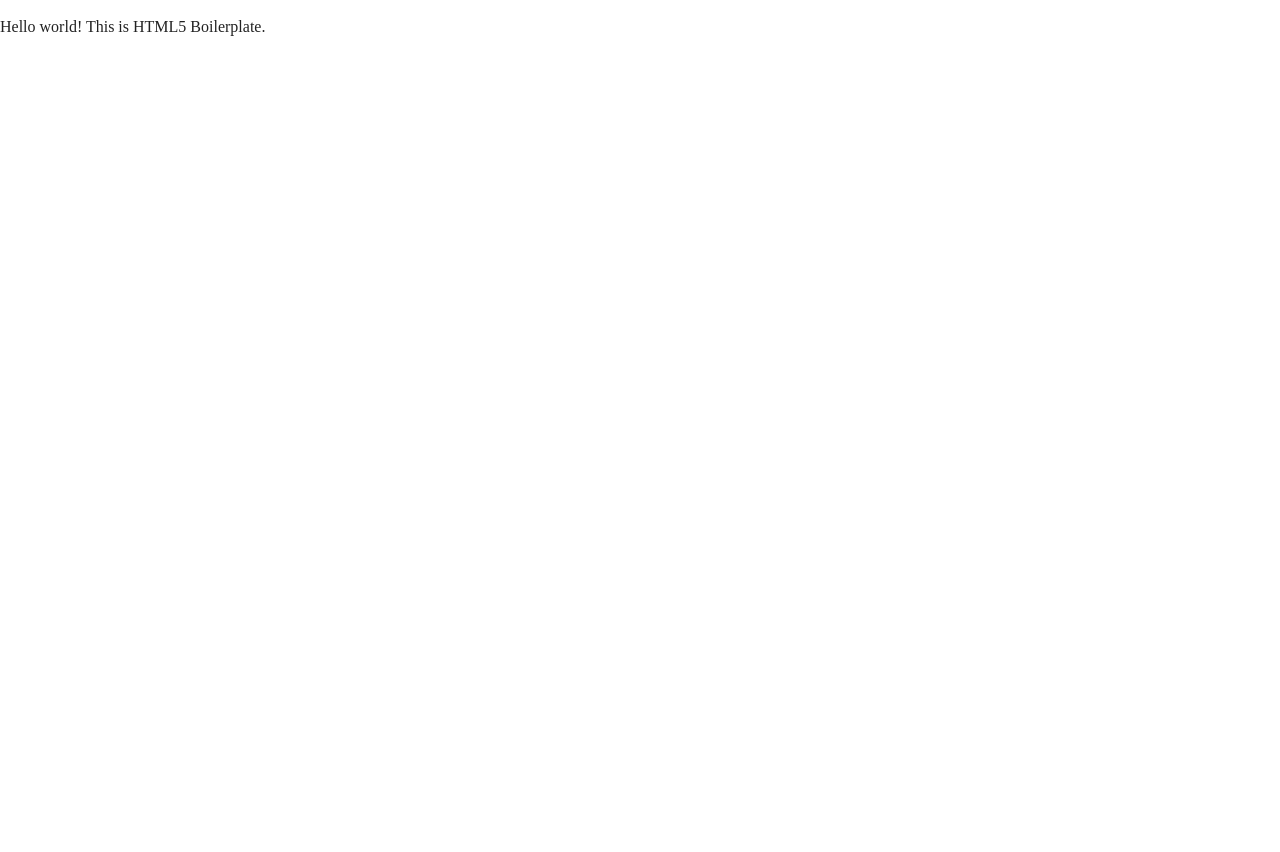
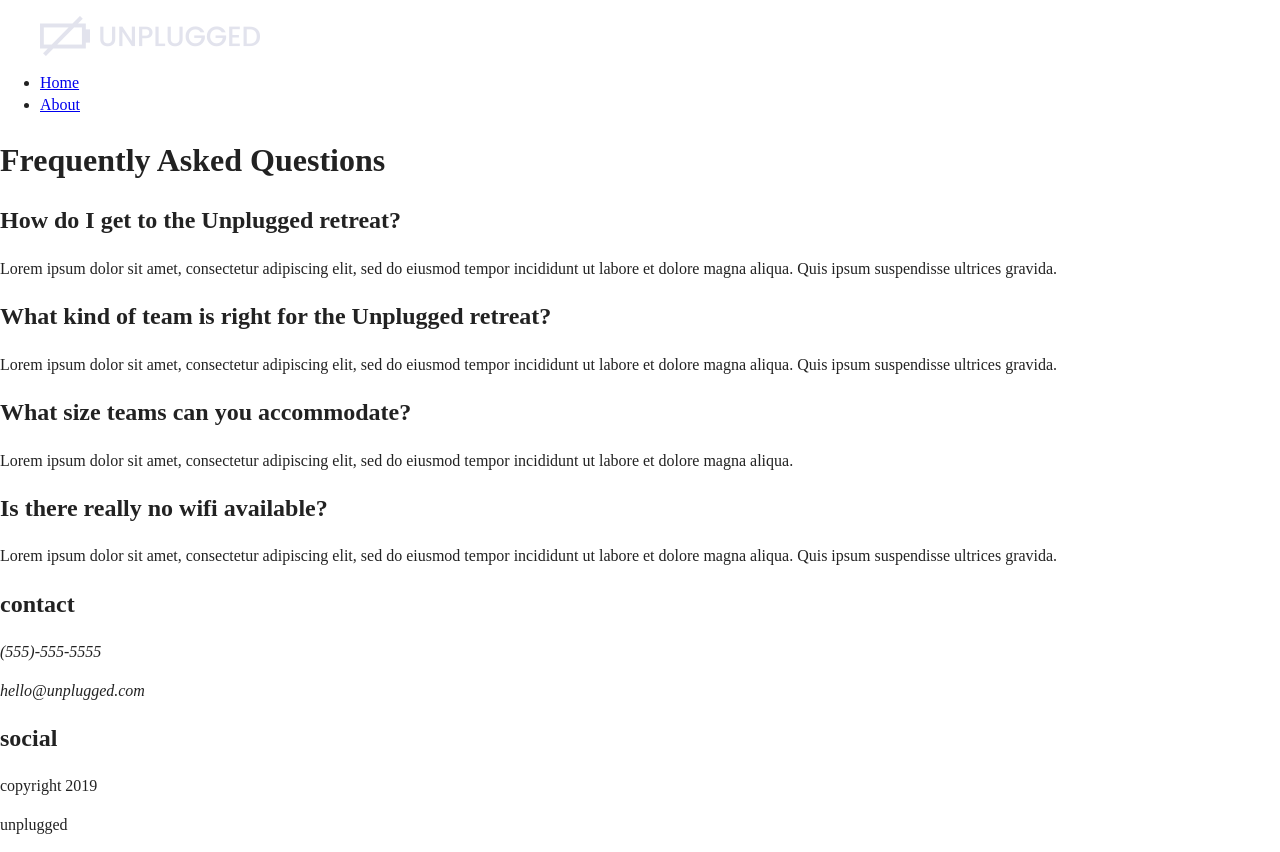
Before and after one commit to AlexC-Winter/unplugged-project, a website: page faq/index.html in a window 1280 px wide. Before the commit the page ends 800 px from the top, so only its background shows below. Drawn offline with Linux system fonts and the light colour scheme.

Commit message:
Added content for FAQ

```diff
--- a/faq/index.html
+++ b/faq/index.html
@@ -3,7 +3,7 @@
 
 <head>
   <meta charset="utf-8">
-  <title></title>
+  <title>Unplugged</title>
   <meta name="description" content="">
   <meta name="viewport" content="width=device-width, initial-scale=1">
 
@@ -25,7 +25,90 @@
 <body>
 
   <!-- Add your site or application content here -->
-  <p>Hello world! This is HTML5 Boilerplate.</p>
+
+  <header>
+
+    <div class="content-wrapper">
+
+      <figure>
+        <a href="#"><img src="../img/logo.png" alt="unplugged logo"></a>
+      </figure>
+
+      <div class="header-divider"></div>
+
+      <nav>
+        <ul>
+          <li><a href="../index.html" target="_blank"> Home </a></li>
+          <li><a href="../about/index.html" target="_blank"> About </a></li>
+        </ul>
+      </nav>
+
+    </div>
+
+  </header>
+
+  <main>
+    <div class="content-wrapper">
+      <div class="faq">
+        <h1>Frequently Asked Questions</h1>
+
+        <article class="questions">
+          <h2> How do I get to the Unplugged retreat?</h2>
+          <p>Lorem ipsum dolor sit amet, consectetur adipiscing elit, sed do eiusmod tempor incididunt ut labore et dolore magna aliqua. Quis ipsum suspendisse ultrices gravida. </p>
+        </article>
+
+        <article class="questions">
+          <h2>What kind of team is right for the Unplugged retreat?</h2>
+          <p>Lorem ipsum dolor sit amet, consectetur adipiscing elit, sed do eiusmod tempor incididunt ut labore et dolore magna aliqua. Quis ipsum suspendisse ultrices gravida. </p>
+        </article>
+
+        <article class="questions">
+          <h2>What size teams can you accommodate?</h2>
+          <p>Lorem ipsum dolor sit amet, consectetur adipiscing elit, sed do eiusmod tempor incididunt ut labore et dolore magna aliqua. </p>
+        </article>
+
+        <article class="questions">
+          <h2>Is there really no wifi available?</h2>
+          <p>Lorem ipsum dolor sit amet, consectetur adipiscing elit, sed do eiusmod tempor incididunt ut labore et dolore magna aliqua. Quis ipsum suspendisse ultrices gravida. </p>
+        </article>
+
+      </div>
+    </div> <!--end content wrapper-->
+  </main>
+
+  <footer>
+
+    <div class="content-wrapper">
+      <div class="footer-content">
+
+        <div class="contact">
+          <h2> contact </h2>
+          <address>
+            <p> (555)-555-5555 </p>
+            <p> hello@unplugged.com </p>
+          </address>
+        </div>
+
+        <div class="social">
+          <h2> social </h2>
+          <div class="social-icons">
+            <p><a href="https://www.facebook.com" target="_blank"></a></p>
+            <p><a href="https://www.twitter.com" tagret="_blank"></a></p>
+            <p><a href="https://www.instagram.com" target="_blank"></a></p>
+            <!-- Other social links here -->
+          </div>
+        </div>
+
+      </div> <!-- end footer content -->
+    </div> <!-- end footer content-wrapper -->
+
+    <div class="copyright">
+      <p id="copyright-divider"> copyright 2019</p>
+      <p> unplugged</p>
+    </div>
+
+  </footer>
+
   <script src="../js/vendor/modernizr-3.11.2.min.js"></script>
   <script src="../js/plugins.js"></script>
   <script src="../js/main.js"></script>
```
